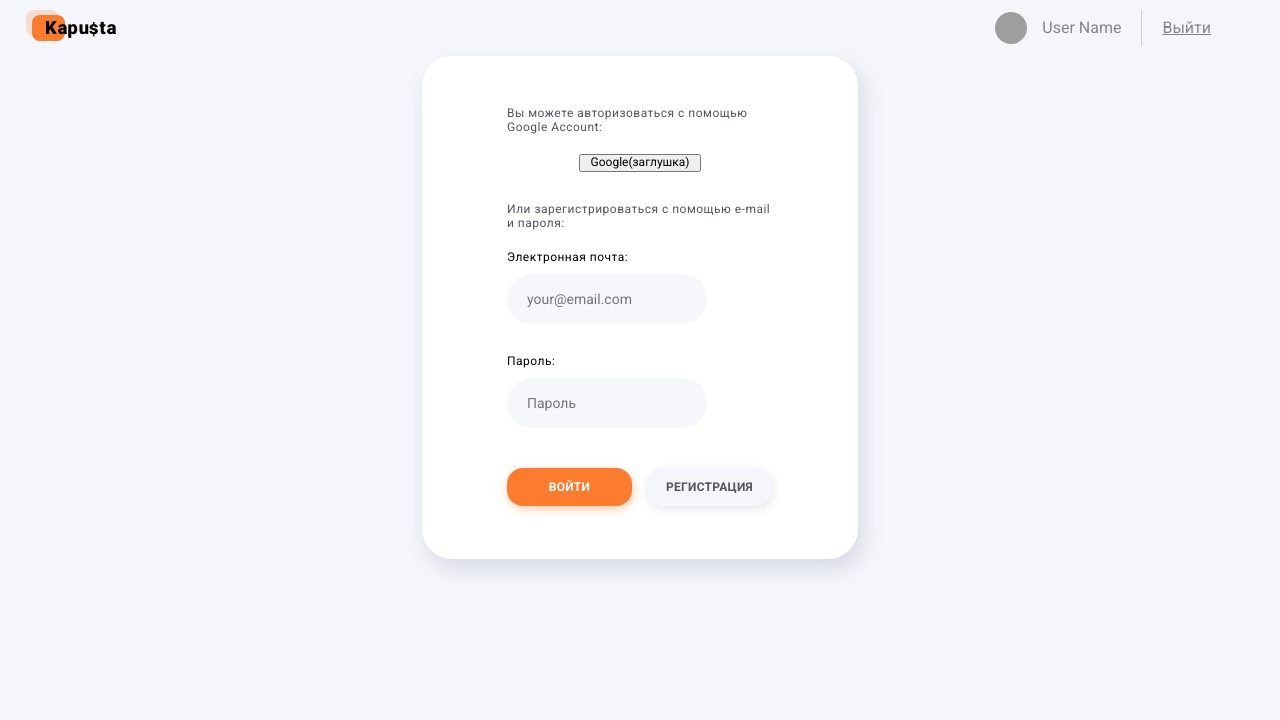
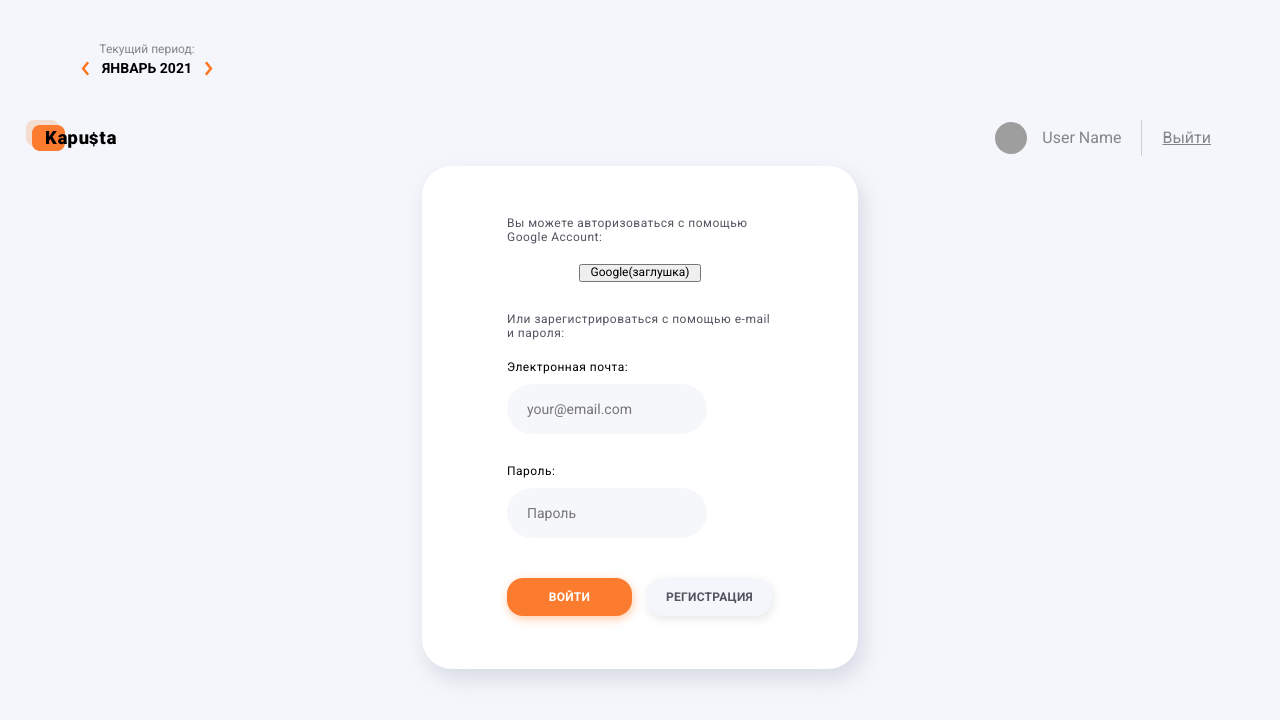
Before and after one commit to Ivanovskij-Peter/financial-accounting-app, a React (Create React App) app: page / in a window 1280 px wide. Shown: the top 720 px of the page. Built offline with nearby package versions, Linux system fonts and the light colour scheme; grey boxes are pictures that could not be loaded.

Commit message:
added structure and styles for current period component

```diff
--- a/src/App.js
+++ b/src/App.js
@@ -2,6 +2,8 @@ import { Suspense } from "react";
 import { Route, Switch, Redirect } from "react-router-dom";
 
 import AuthForm from "./components/AuthForm";
+import CurrentPeriod from "./components/CurrentPeriod/CurrentPeriod"
+
 
 
 // import Modal from './components/shared/Modal/Modal';
@@ -33,6 +35,7 @@ function App() {
     <Modal title="Вы уверены?" onClick={toggleModal}/>
     )} */}
 
+<CurrentPeriod/>
 
       {/* //TODO поменять на нормальный лоадер */}
 
--- /dev/null
+++ b/src/components/CurrentPeriod/CurrentPeriod.jsx
@@ -0,0 +1,69 @@
+import React, {Component} from "react";
+import styles from "../CurrentPeriod/CurrentPeriod.module.scss";
+import sprite from '../../images/sprite.svg';
+
+
+const months = [
+  "ЯНВАРЬ",
+  "ФЕВРАЛЬ",
+  "МАРТ",
+  "АПРЕЛЬ",
+  "МАЙ",
+  "ИЮНЬ",
+  "ИЮЛЬ",
+  "АВГУСТ",
+  "СЕНТЯБРЬ",
+  "НОЯБРЬ",
+  "ДЕКАБРЬ",
+]
+
+class CurrentPeriod extends Component {
+
+  state = {
+    activeMonthIndex: 0,
+    items: months,
+  }
+
+  getActiveMonth = () => this.state.items[this.state.activeMonthIndex];
+
+  showNext = () => {
+    this.setState(state => ({activeMonthIndex: state.activeMonthIndex + 1}))
+  };
+
+  showPrev = () => {
+    this.setState(state => ({activeMonthIndex: state.activeMonthIndex - 1}))
+  };
+
+
+render() {
+  const {activeMonthIndex,  items} = this.state;
+  const isOnFirstMonth =  activeMonthIndex === 0;
+  const isOnLastMonth =  activeMonthIndex === items.length - 1;
+  const month = this.getActiveMonth()
+
+  return (
+<div className={styles.mainWrapper}>
+<p className={styles.currentTitle}>Текущий период:</p>
+<div className={styles.wrapper}>
+
+<button onClick={this.showPrev} disabled={isOnFirstMonth} className={styles.currentMonthBtn}>
+  <svg width="10px" height="15px" fill='none' className={styles.currentImg}>
+  <use href={sprite +"#period-back-arrow"} />
+  </svg>
+</button>
+<p className={styles.currentMonth}>{month} 2021</p>
+<button onClick={this.showNext} disabled={isOnLastMonth} className={styles.currentMonthBtn}>
+<svg width="10px" height="15px" fill='none' className={styles.currentImg}>
+  <use href={sprite +"#period-right-arrow"} />
+  </svg>
+</button>
+</div>
+</div>
+
+  )
+}
+  }
+
+
+
+export default CurrentPeriod;
--- /dev/null
+++ b/src/components/CurrentPeriod/CurrentPeriod.module.scss
@@ -0,0 +1,44 @@
+@import '../../sass/base/_colors.scss';
+@import '../../sass/base/_mixin.scss';
+
+.mainWrapper {
+  width: 134px;
+  margin: 49px 93px 30px 93px;
+}
+.wrapper{
+display: flex;
+justify-content: space-between;
+}
+@media screen and (min-width: 768px) {
+  .mainWrapper{
+    margin: 42px 54px 33px 80px;
+    }
+}
+@media screen and (min-width: 1024px) {
+  .mainWrapper{
+    margin-right: 110px;
+    }
+}
+.currentMonthBtn {
+border: none;
+background-color: transparent;
+display: flex;
+justify-content: space-between;
+align-items: flex-start;
+}
+.currentTitle {
+  color: $primary-text-color;
+  font-size: 12px;
+  line-height: 1.17;
+  font-weight: 400;
+  margin-bottom: 5px;
+  text-align: center;
+}
+.currentMonth{
+  color: $primary-black-color;
+  font-size: 14px;
+  line-height: 1.14;
+  font-weight: bold;
+  text-transform: uppercase;
+
+}
--- a/src/components/Notification/Notification.jsx
+++ b/src/components/Notification/Notification.jsx
@@ -1,5 +1,5 @@
 import React from "react";
-import styles from "../Notification/notification.module.scss";
+import styles from "../Notification/Notification.module.scss";
 
 const Notification = () => {
   return (
--- a/src/components/Summary/Summary.jsx
+++ b/src/components/Summary/Summary.jsx
@@ -1,5 +1,5 @@
 import React from "react";
-import styles from "../Summary/summary.module.scss";
+import styles from "../Summary/Summary.module.scss";
 
 const Summary = ({date, amount}) => {
   return (
--- a/src/components/Summary/summary.module.scss
+++ b/src/components/Summary/summary.module.scss
@@ -30,7 +30,7 @@
   height: 38px;
   font-weight: 700;
   font-size: 12px;
-  line-height: 1.87;
+  line-height: 1.17;
   text-transform: uppercase;
   margin: 0;
   display: flex;
@@ -60,7 +60,7 @@
   margin: 0;
   font-weight: 400;
   font-size: 12px;
-  line-height: 1.87;
+  line-height: 1.17;
   color: $secondary-text-color;
   text-transform: uppercase;
 }
@@ -68,6 +68,6 @@
 .summary_itemSum {
   font-weight: 400;
   font-size: 12px;
-  line-height: 1.87;
+  line-height: 1.17;
   color: $secondary-text-color;
 }
```
Also changed, not shown: src/components/Notification/notification.module.scss (+7 -4 lines).
